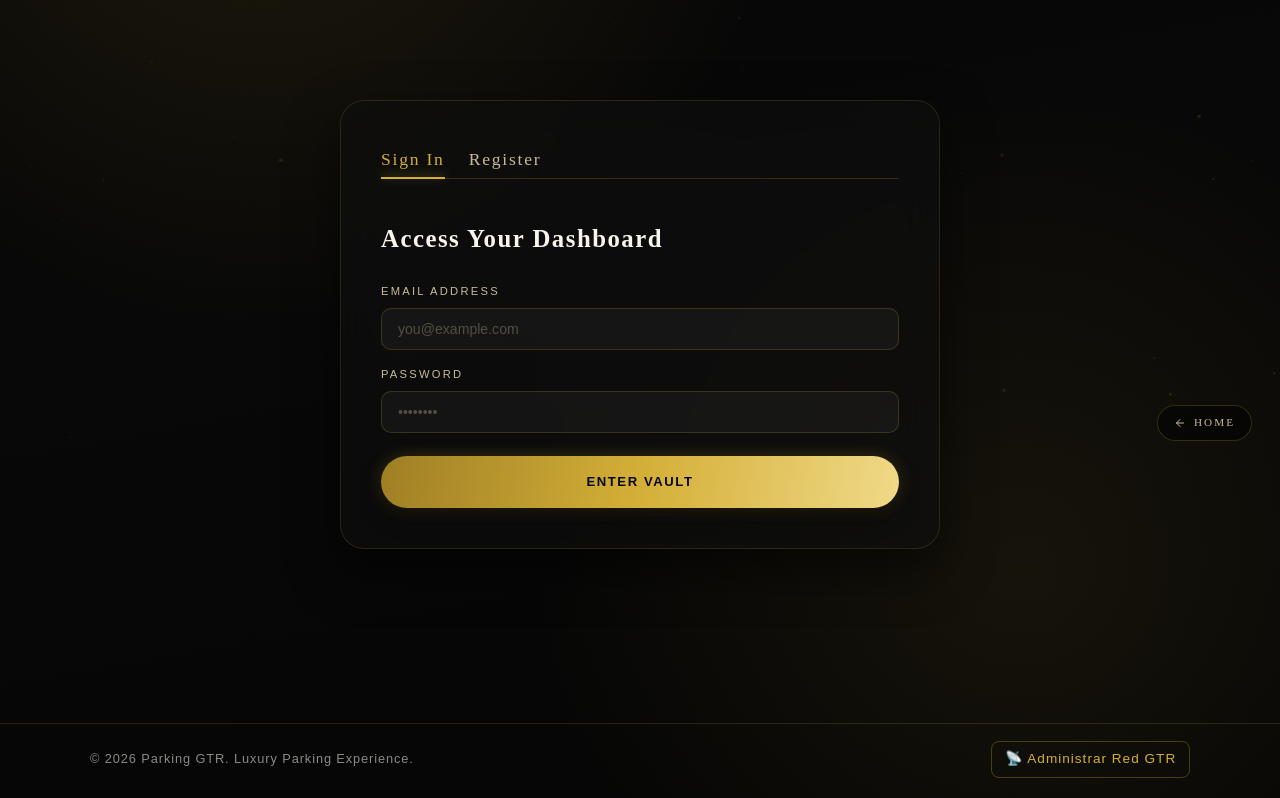
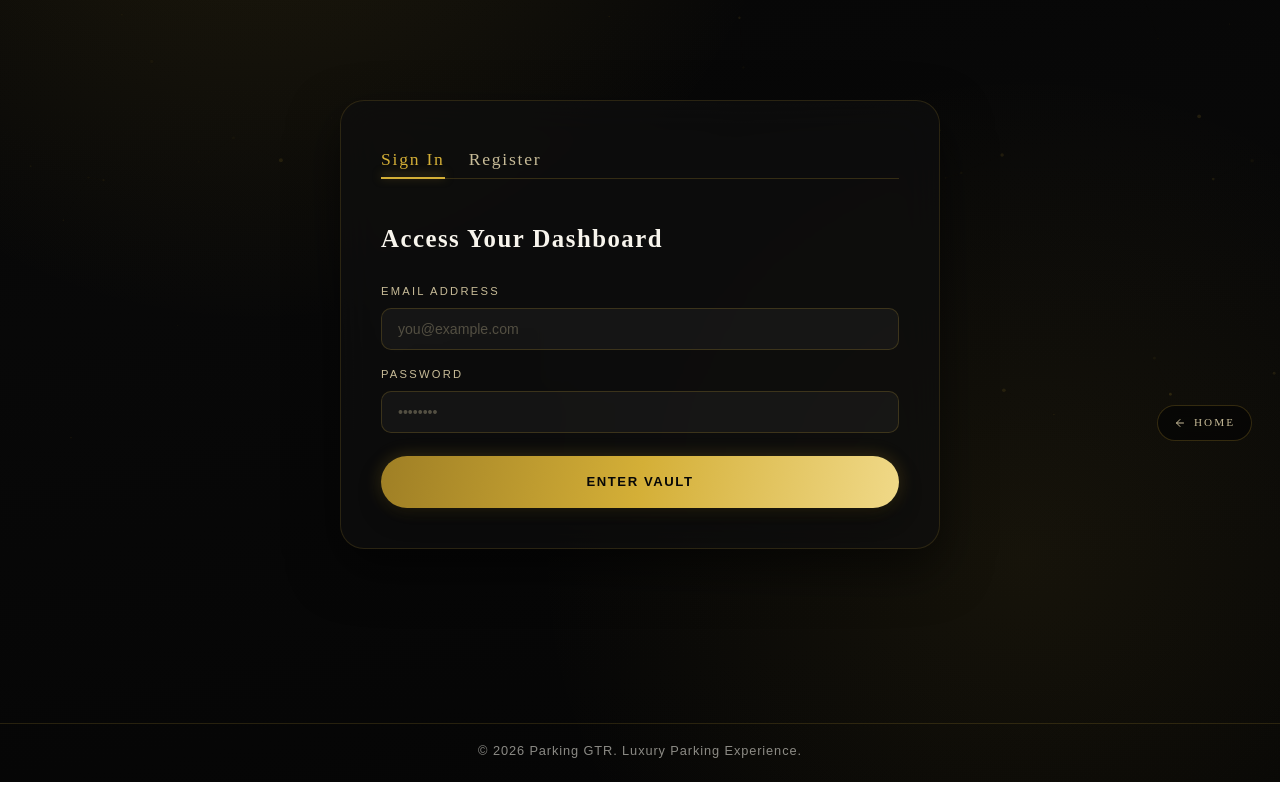
Before and after one commit to INGpatito/GTR, a plain HTML site: page GTR-Login/index.html in a window 1280 px wide. Shown: the part 331-1129 px from the top of the page. Drawn offline with Linux system fonts and the light colour scheme.

Commit message:
Remove GTR network administration link from footers of index.html and GTR-Login/index.html

```diff
--- a/GTR-Login/index.html
+++ b/GTR-Login/index.html
@@ -151,9 +151,8 @@
   </main>
 
   <footer class="site-footer">
-    <div class="container" style="display: flex; justify-content: space-between; align-items: center; flex-wrap: wrap; gap: 1rem;">
+    <div class="container">
       <p>&copy; <span id="year"></span> Parking GTR. <span data-i18n="tagline">Luxury Parking Experience</span>.</p>
-      <a href="../admin-network.html" style="color: #d4af37; text-decoration: none; font-size: 0.85rem; font-weight: 500; letter-spacing: 1px; border: 1px solid rgba(212, 175, 55, 0.3); padding: 0.4rem 0.8rem; border-radius: 8px; transition: all 0.3s ease;" onmouseover="this.style.background='rgba(212, 175, 55, 0.1)'" onmouseout="this.style.background='transparent'">📡 Administrar Red GTR</a>
     </div>
   </footer>
 
```
Also changed, not shown: index.html (+1 -2 lines).
